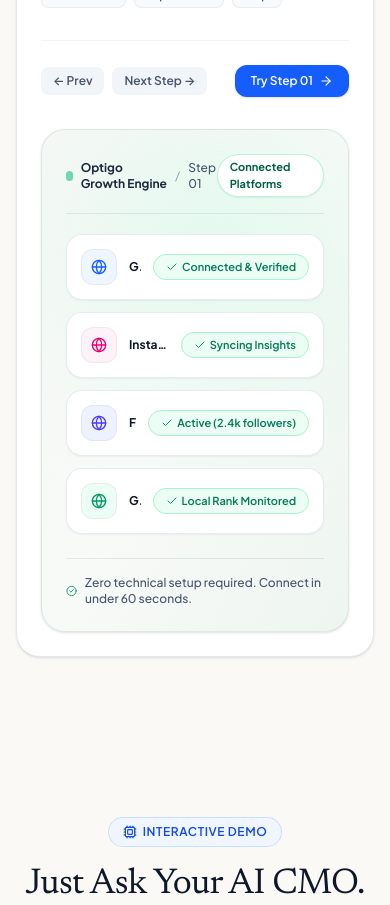
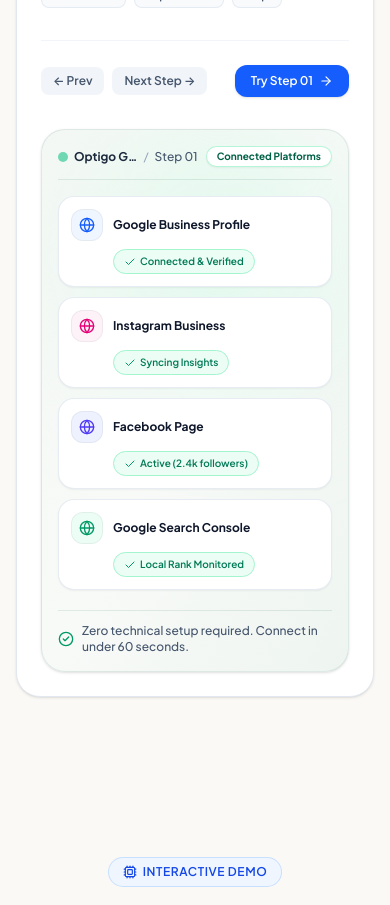
Before and after one commit to optigoai/optigoai-landing, a React (Vite) app: page / in a window 390 px wide. Shown: the part 8980-9885 px from the top of the page. Built offline with nearby package versions, Linux system fonts and the light colour scheme.

Commit message:
fix: ensure full text visibility without clipping on mobile in HowItWorks steps

```diff
--- a/src/components/HowItWorks.tsx
+++ b/src/components/HowItWorks.tsx
@@ -246,52 +246,52 @@
           </div>
 
           {/* Right Column: Warm Pastel Light-Themed Showcase Canvas */}
-          <div className="lg:col-span-7 bg-gradient-to-br from-[#F5F8F5] via-[#F8FAF8] to-[#EEF5F0] rounded-3xl p-6 sm:p-8 flex flex-col justify-between border border-emerald-900/10 shadow-sm relative overflow-hidden">
+          <div className="lg:col-span-7 bg-gradient-to-br from-[#F5F8F5] via-[#F8FAF8] to-[#EEF5F0] rounded-3xl p-4 sm:p-7 md:p-8 flex flex-col justify-between border border-emerald-900/10 shadow-sm relative overflow-hidden">
 
             {/* Subtle soft ambient light glow */}
             <div className="absolute top-0 right-0 w-64 h-64 bg-emerald-100/50 rounded-full blur-3xl pointer-events-none" />
 
             <div className="relative z-10">
               {/* Header inside Mockup */}
-              <div className="flex items-center justify-between pb-4 border-b border-emerald-900/10 mb-5">
-                <div className="flex items-center gap-2">
-                  <div className="w-2.5 h-2.5 rounded-full bg-emerald-500 animate-pulse" />
-                  <span className="text-xs font-bold text-slate-800">
+              <div className="flex items-center justify-between pb-3 sm:pb-4 border-b border-emerald-900/10 mb-4 sm:mb-5 gap-2">
+                <div className="flex items-center gap-1.5 sm:gap-2 min-w-0">
+                  <div className="w-2.5 h-2.5 rounded-full bg-emerald-500 animate-pulse shrink-0" />
+                  <span className="text-xs font-bold text-slate-800 truncate">
                     Optigo Growth Engine
                   </span>
                   <span className="text-xs text-slate-400">/</span>
-                  <span className="text-xs text-slate-600 font-medium">Step {currentStep.stepNum}</span>
+                  <span className="text-xs text-slate-600 font-medium whitespace-nowrap">Step {currentStep.stepNum}</span>
                 </div>
-                <span className="text-[11px] px-3 py-1 rounded-full bg-white text-emerald-800 font-bold border border-emerald-200/80 shadow-xs">
+                <span className="text-[10px] sm:text-[11px] px-2.5 sm:px-3 py-0.5 sm:py-1 rounded-full bg-white text-emerald-800 font-bold border border-emerald-200/80 shadow-xs shrink-0 whitespace-nowrap">
                   {currentStep.preview.badge}
                 </span>
               </div>
 
               {/* Optional Quote Callout */}
               {currentStep.preview.quote && (
-                <div className="bg-white/90 rounded-2xl p-4 border border-emerald-200/70 mb-4 text-xs sm:text-sm italic text-slate-700 shadow-xs">
+                <div className="bg-white/90 rounded-2xl p-3.5 sm:p-4 border border-emerald-200/70 mb-4 text-xs sm:text-sm italic text-slate-700 shadow-xs">
                   {currentStep.preview.quote}
                 </div>
               )}
 
-              {/* Items List - Crisp Light Cards */}
-              <div className="space-y-3 mb-6">
+              {/* Items List - Crisp Light Cards with Full Text Visibility */}
+              <div className="space-y-2.5 sm:space-y-3 mb-5 sm:mb-6">
                 {currentStep.preview.items.map((item, idx) => {
                   const ItemIcon = item.icon;
                   return (
                     <div
                       key={idx}
-                      className="bg-white hover:bg-slate-50/80 rounded-2xl p-3.5 sm:p-4 border border-slate-200/80 shadow-xs flex items-center justify-between gap-3 transition-all group"
+                      className="bg-white hover:bg-slate-50/80 rounded-2xl p-3 sm:p-4 border border-slate-200/80 shadow-xs flex flex-col sm:flex-row sm:items-center justify-between gap-2 sm:gap-3 transition-all group"
                     >
-                      <div className="flex items-center gap-3 min-w-0">
-                        <div className={`w-9 h-9 rounded-xl ${item.bg || 'bg-slate-100'} flex items-center justify-center shrink-0 border border-black/5`}>
+                      <div className="flex items-center gap-2.5 sm:gap-3 min-w-0">
+                        <div className={`w-8 h-8 sm:w-9 sm:h-9 rounded-xl ${item.bg || 'bg-slate-100'} flex items-center justify-center shrink-0 border border-black/5`}>
                           <ItemIcon className={`w-4 h-4 ${item.color}`} />
                         </div>
-                        <span className="text-xs sm:text-sm font-bold text-slate-900 truncate">{item.name}</span>
+                        <span className="text-xs sm:text-sm font-bold text-slate-900 leading-snug">{item.name}</span>
                       </div>
-                      <span className="text-[11px] font-semibold text-emerald-700 bg-emerald-50 px-3 py-1 rounded-full border border-emerald-200 shrink-0 flex items-center gap-1">
-                        <Check className="w-3 h-3 text-emerald-600" />
-                        {item.status}
+                      <span className="text-[10px] sm:text-[11px] font-semibold text-emerald-700 bg-emerald-50 px-2.5 py-1 rounded-full border border-emerald-200 shrink-0 flex items-center gap-1 self-start sm:self-auto ml-10.5 sm:ml-0">
+                        <Check className="w-3 h-3 text-emerald-600 shrink-0" />
+                        <span>{item.status}</span>
                       </span>
                     </div>
                   );
@@ -300,10 +300,10 @@
             </div>
 
             {/* Bottom Highlight inside Mockup */}
-            <div className="relative z-10 pt-4 border-t border-emerald-900/10 flex items-center justify-between text-xs text-slate-600">
+            <div className="relative z-10 pt-3 sm:pt-4 border-t border-emerald-900/10 flex items-center justify-between text-xs text-slate-600">
               <span className="flex items-center gap-2 font-medium">
-                <CheckCircle2 className="w-4 h-4 text-emerald-600" />
-                {currentStep.preview.highlight}
+                <CheckCircle2 className="w-4 h-4 text-emerald-600 shrink-0" />
+                <span>{currentStep.preview.highlight}</span>
               </span>
             </div>
 
```
